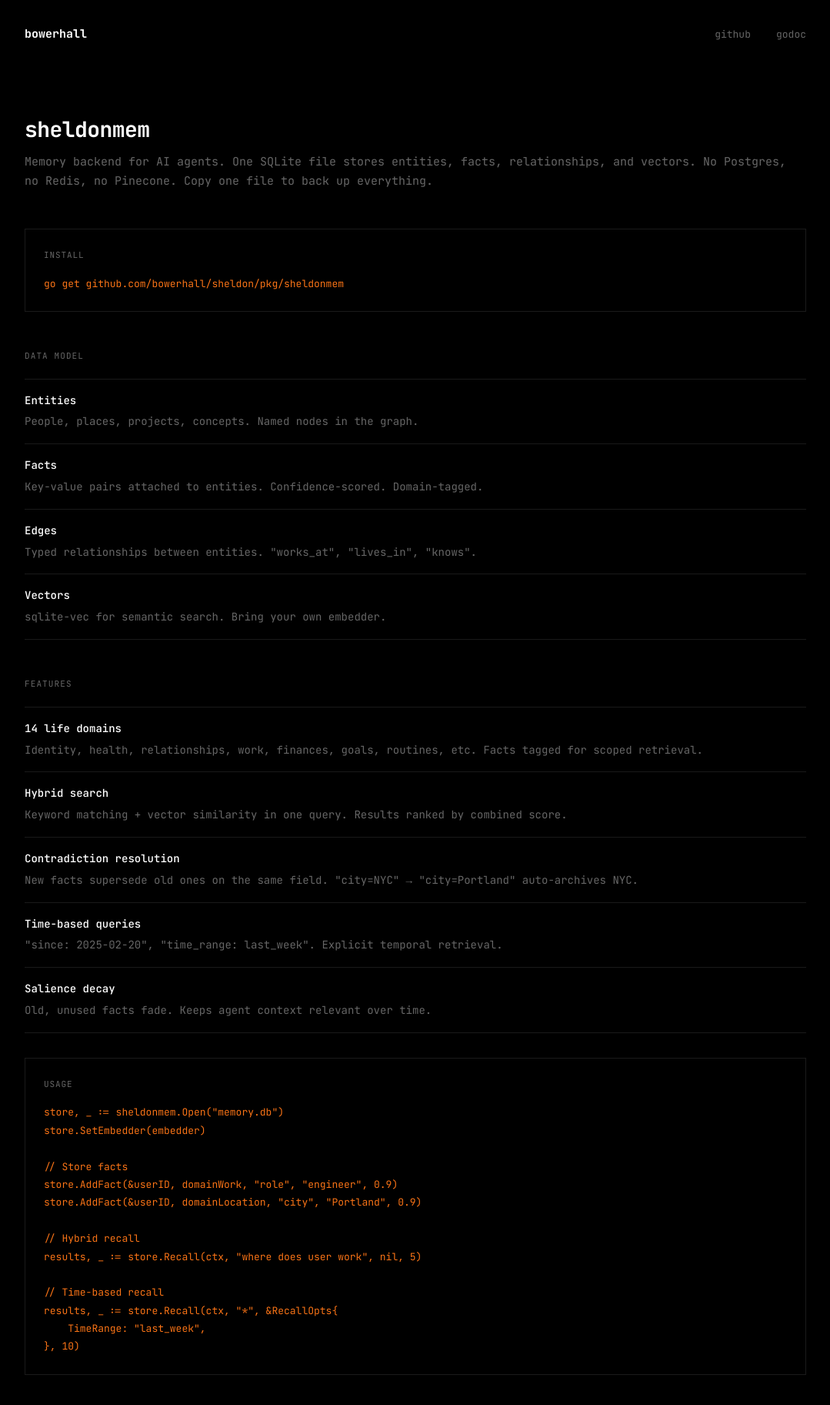
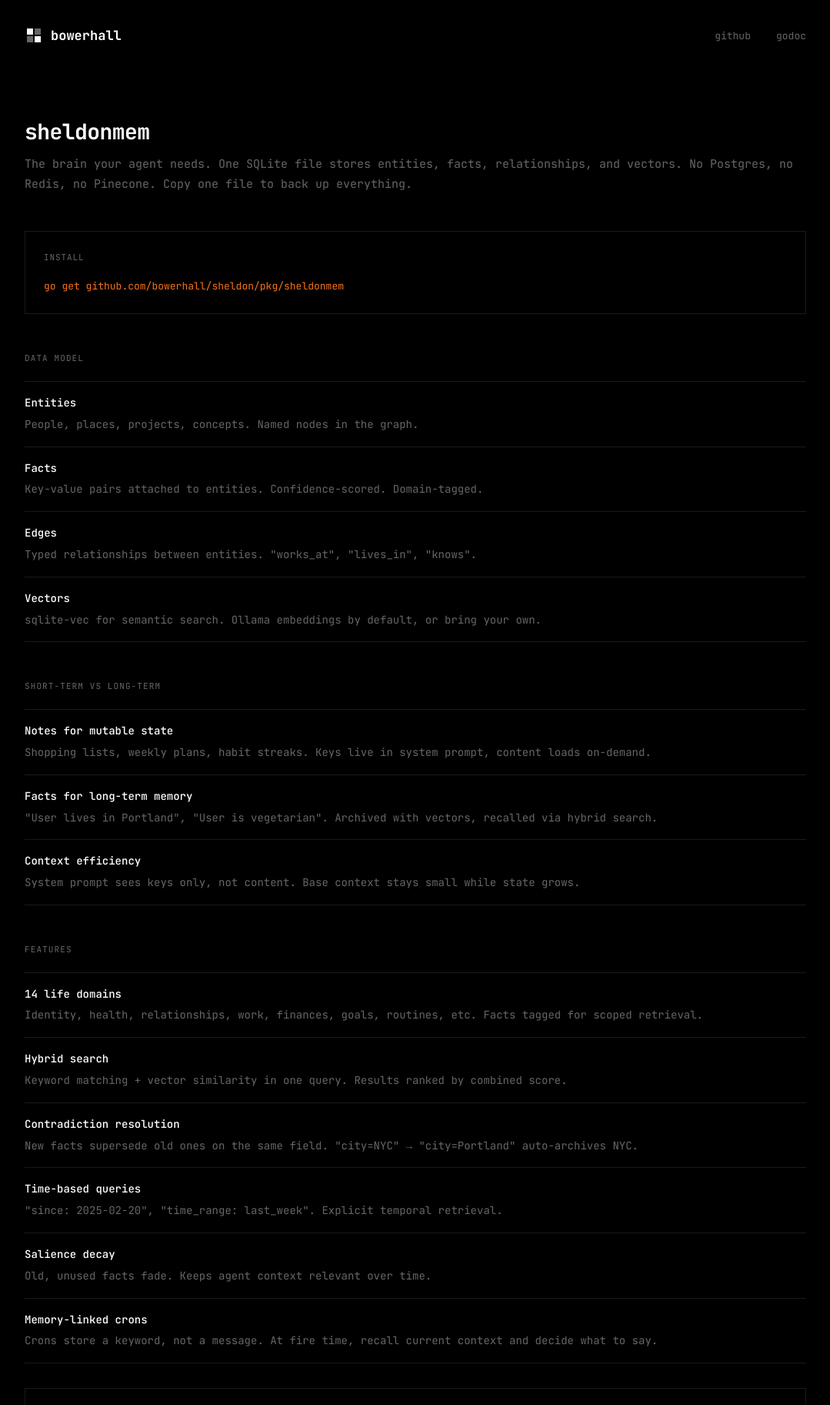
Before and after one commit to bowerhall/site, a plain HTML site: page sheldonmem/index.html in a window 1280 px wide. Shown: the top 1825 px of the page at 77% size, without its empty margins (100-1179 px from the left). Drawn offline with Linux system fonts and the light colour scheme.

Commit message:
add logo with geometric mark

```diff
--- a/sheldonmem/index.html
+++ b/sheldonmem/index.html
@@ -9,7 +9,15 @@
 <body>
     <header>
         <div class="wrap">
-            <a href="/" class="logo">bowerhall</a>
+            <a href="/" class="logo">
+                <svg class="logo-mark" width="24" height="24" viewBox="0 0 24 24" fill="none">
+                    <rect x="3" y="3" width="8" height="8" fill="currentColor"/>
+                    <rect x="13" y="13" width="8" height="8" fill="currentColor"/>
+                    <rect x="13" y="3" width="8" height="8" fill="currentColor" opacity="0.4"/>
+                    <rect x="3" y="13" width="8" height="8" fill="currentColor" opacity="0.4"/>
+                </svg>
+                <span>bowerhall</span>
+            </a>
             <nav class="nav">
                 <a href="https://github.com/bowerhall/sheldon/tree/main/pkg/sheldonmem">github</a>
                 <a href="https://pkg.go.dev/github.com/bowerhall/sheldon/pkg/sheldonmem">godoc</a>
@@ -20,7 +28,7 @@
     <main>
         <div class="wrap product">
             <h1>sheldonmem</h1>
-            <p class="lead">Memory backend for AI agents. One SQLite file stores entities, facts, relationships, and vectors. No Postgres, no Redis, no Pinecone. Copy one file to back up everything.</p>
+            <p class="lead">The brain your agent needs. One SQLite file stores entities, facts, relationships, and vectors. No Postgres, no Redis, no Pinecone. Copy one file to back up everything.</p>
 
             <div class="cmd-block">
                 <div class="cmd-label">Install</div>
@@ -43,7 +51,23 @@
                 </li>
                 <li>
                     <strong>Vectors</strong>
-                    sqlite-vec for semantic search. Bring your own embedder.
+                    sqlite-vec for semantic search. Ollama embeddings by default, or bring your own.
+                </li>
+            </ul>
+
+            <div class="section-title">Short-term vs long-term</div>
+            <ul class="features">
+                <li>
+                    <strong>Notes for mutable state</strong>
+                    Shopping lists, weekly plans, habit streaks. Keys live in system prompt, content loads on-demand.
+                </li>
+                <li>
+                    <strong>Facts for long-term memory</strong>
+                    "User lives in Portland", "User is vegetarian". Archived with vectors, recalled via hybrid search.
+                </li>
+                <li>
+                    <strong>Context efficiency</strong>
+                    System prompt sees keys only, not content. Base context stays small while state grows.
                 </li>
             </ul>
 
@@ -69,6 +93,10 @@
                     <strong>Salience decay</strong>
                     Old, unused facts fade. Keeps agent context relevant over time.
                 </li>
+                <li>
+                    <strong>Memory-linked crons</strong>
+                    Crons store a keyword, not a message. At fire time, recall current context and decide what to say.
+                </li>
             </ul>
 
             <div class="cmd-block">
@@ -76,17 +104,18 @@
                 <div class="cmd-code">store, _ := sheldonmem.Open("memory.db")
 store.SetEmbedder(embedder)
 
-// Store facts
-store.AddFact(&userID, domainWork, "role", "engineer", 0.9)
-store.AddFact(&userID, domainLocation, "city", "Portland", 0.9)
+// Store facts (7=career, 9=place)
+store.AddFact(&userID, 7, "role", "engineer", 0.9)
+store.AddFact(&userID, 9, "city", "Portland", 0.9)
 
 // Hybrid recall
 results, _ := store.Recall(ctx, "where does user work", nil, 5)
 
 // Time-based recall
-results, _ := store.Recall(ctx, "*", &RecallOpts{
-    TimeRange: "last_week",
-}, 10)</div>
+since := time.Now().AddDate(0, 0, -7)
+results, _ := store.RecallWithOptions(ctx, "*", nil, 10, RecallOptions{
+    Since: &since,
+})</div>
             </div>
 
             <div class="btn-row">
@@ -98,8 +127,8 @@
 
     <footer>
         <div class="wrap">
-            <span>bowerhall</span>
-            <a href="https://github.com/bowerhall/sheldon/tree/main/pkg/sheldonmem">github</a>
+            <span>bowerhall © 2025</span>
+            <a href="mailto:hello@bowerhall.ai">hello@bowerhall.ai</a>
         </div>
     </footer>
 </body>
--- a/styles.css
+++ b/styles.css
@@ -53,8 +53,15 @@
 }
 
 .logo {
+    display: flex;
+    align-items: center;
+    gap: 10px;
     font-weight: 700;
-    font-size: 15px;
+    font-size: 17px;
+}
+
+.logo-mark {
+    flex-shrink: 0;
 }
 
 .nav a {
```
Also changed, not shown: gasket/index.html (+12 -4 lines), index.html (+13 -5 lines), sheldon/index.html (+62 -6 lines).
